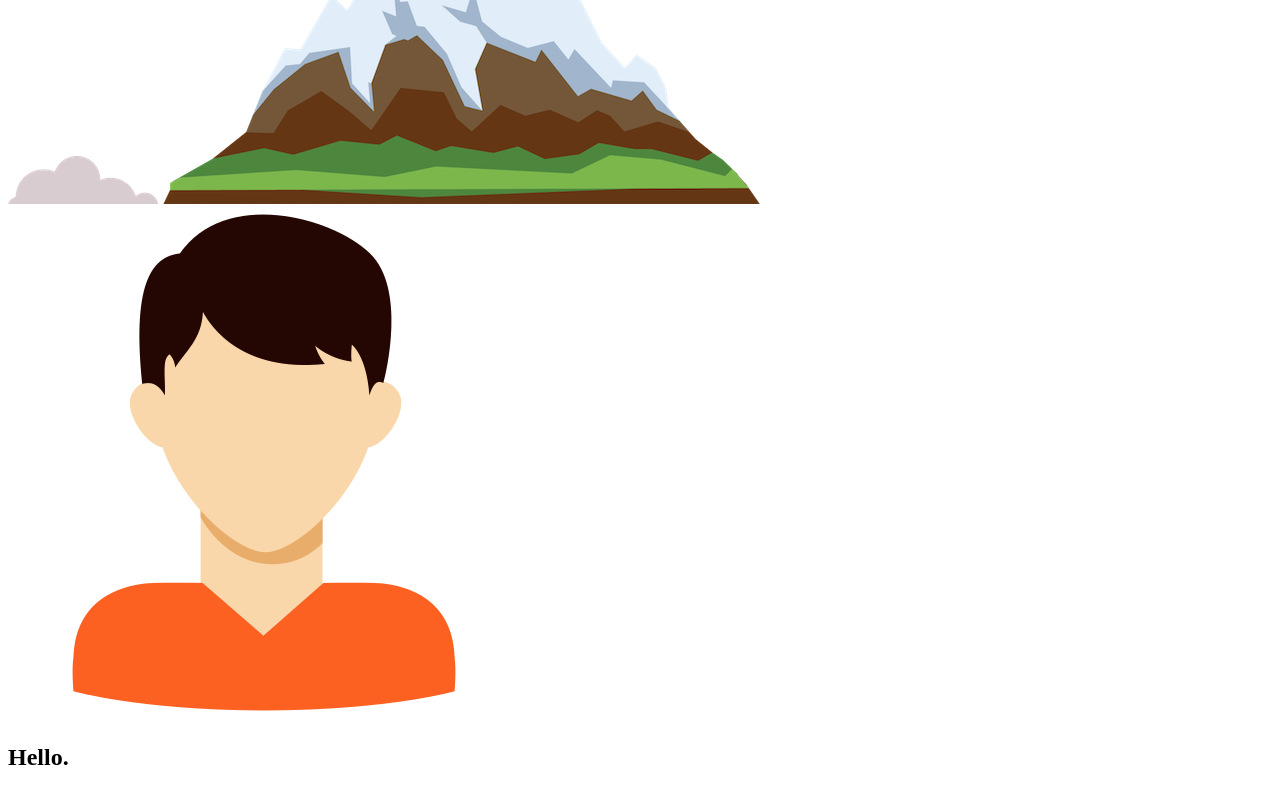
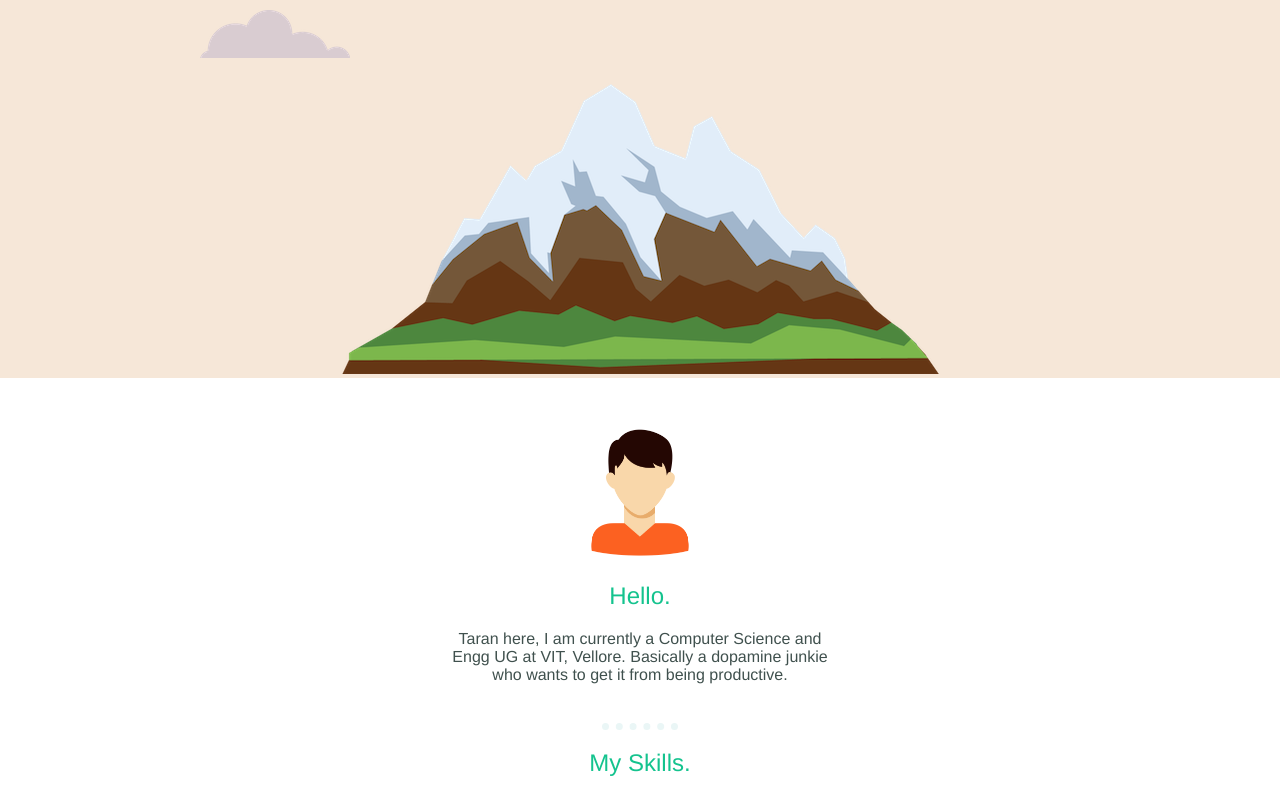
Before and after one commit to therealtaran/cv-v2, a plain HTML site: page index.html in a window 1280 px wide. Shown: the part 340-1128 px from the top of the page. Drawn offline with Linux system fonts and the light colour scheme; the site is published under a folder, as on GitHub Pages, so addresses that start at the root find nothing.

Commit message:
Update index.html

```diff
--- a/index.html
+++ b/index.html
@@ -2,7 +2,7 @@
 <head>
     <meta charset="utf-8">
     <title>Taran Sivaa</title>
-    <link rel="stylesheet" type="text/css" href="/cv-v2/css/styles.css">
+    <link rel="stylesheet" type="text/css" href="CSS/styles.css">
     <link rel="preconnect" href="https://fonts.googleapis.com">
 <link rel="preconnect" href="https://fonts.gstatic.com" crossorigin>
 <link href="https://fonts.googleapis.com/css2?family=Amatic+SC&family=Montserrat&family=Patrick+Hand&family=Shadows+Into+Light&display=swap" rel="stylesheet">
```
